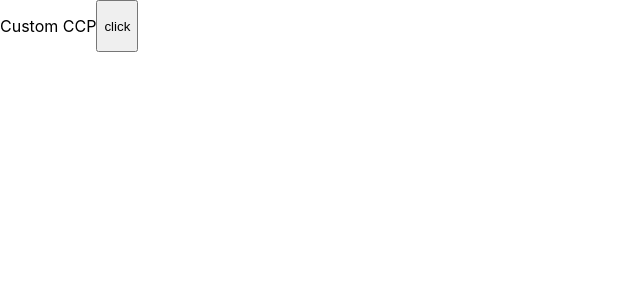
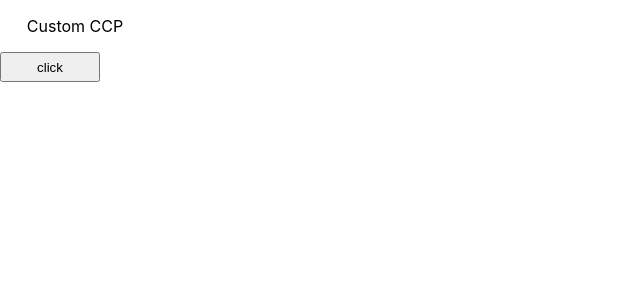
Before and after one commit to Bathande/chat-test, a React (Create React App) app: page / in a window 1280 px wide. Shown: the top 300 px of the page, without its empty margins (0-640 px from the left). Built offline with nearby package versions, Linux system fonts and the light colour scheme.

Commit message:
Add files via upload
override the files. I have changed url

```diff
--- a/src/component/Ccps.js
+++ b/src/component/Ccps.js
@@ -25,8 +25,8 @@ class Ccps extends Component {
     render() {
         return (
             <div id='container-ccp' >
-                <p>Custom CCP</p>
-                <button onClick={this.initCCP}>click</button>
+                <p className='name-style'>Custom CCP</p>
+                <button className='button-style' onClick={this.initCCP}>click</button>
             </div>
         );
     }
--- a/src/component/css/ccps.css
+++ b/src/component/css/ccps.css
@@ -2,4 +2,14 @@
     width: 100%;
     height: 100%;
     display: flex;
+    flex-direction: column;
 }
+
+.button-style{
+    width: 100px;
+    height: 30px;
+}
+
+.name-style{
+    width: 150px;
+}
--- a/src/conf/configurations.js
+++ b/src/conf/configurations.js
@@ -1,5 +1,6 @@
 const ccpConfig =  {
-    ccpUrl: 'https://bathannenv.my.connect.aws/ccp-v2',            // REQUIRED
+    ccpUrl: 'https://tumantuhsaml.my.connect.aws/ccp-v2',
+    loginUrl:'https://d-92670e3843.awsapps.com/start',           // REQUIRED
     loginPopup: true,               // optional, defaults to `true`
     loginPopupAutoClose: true,      // optional, defaults to `false`
     loginOptions: {                 // optional, if provided opens login in new window
```
